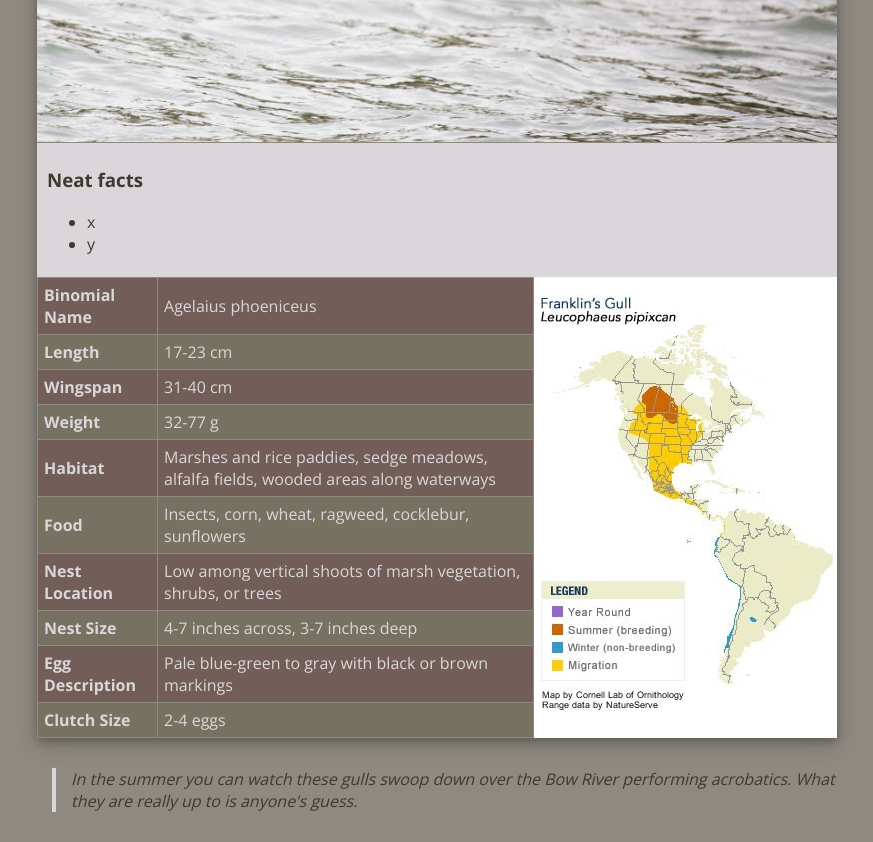
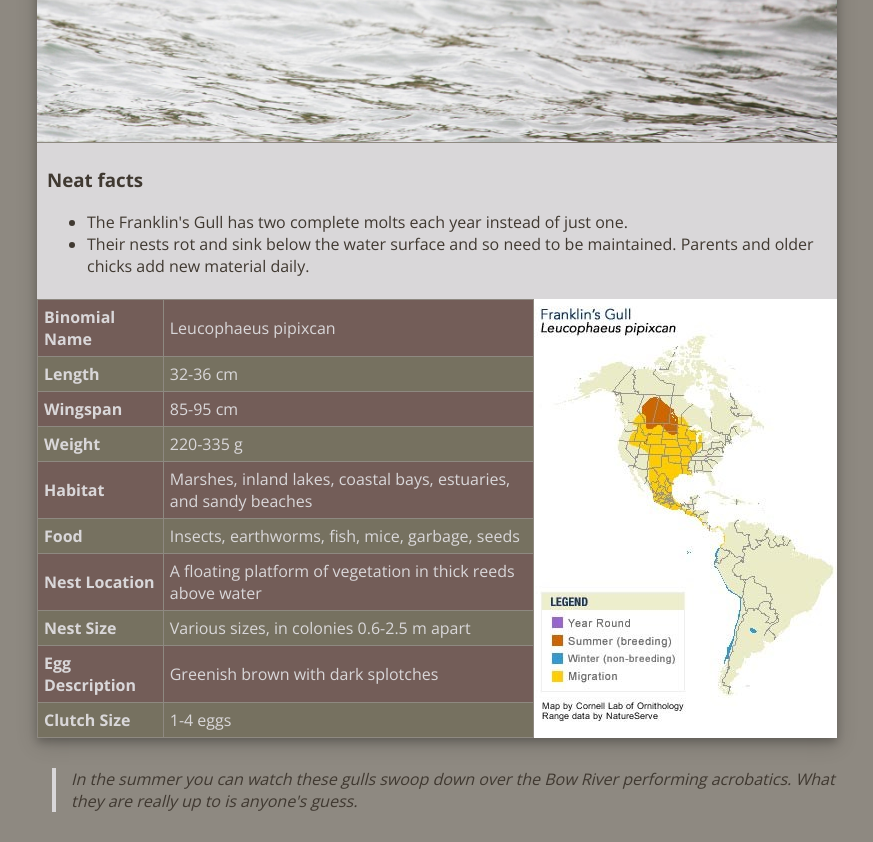
Before and after one commit to Hhpon/seng513-1, a plain HTML site: page pages/gull.html in a window 1280 px wide. Shown: the part 561-1403 px from the top of the page, without its empty margins (203-1076 px from the left). Drawn offline with nearby package versions, Linux system fonts and the light colour scheme; a web font is replaced by a local one.

Commit message:
gull complete

```diff
--- a/pages/gull.html
+++ b/pages/gull.html
@@ -26,22 +26,22 @@
             <div class="note dark-text">
               <h3>Neat facts</h3>
               <ul>
-                <li>x</li>
-                <li>y</li>
+                <li>The Franklin's Gull has two complete molts each year instead of just one.</li>
+                <li>Their nests rot and sink below the water surface and so need to be maintained. Parents and older chicks add new material daily.</li>
               </ul>
             </div>
             <div class="fact">
               <table class="fact light-text">
-                <tr><th>Binomial Name</th><td>Agelaius phoeniceus</td></tr>
-                <tr><th>Length</th><td>17-23 cm</td></tr>
-                <tr><th>Wingspan</th><td>31-40 cm</td></tr>
-                <tr><th>Weight</th><td>32-77 g</td></tr>
-                <tr><th>Habitat</th><td>Marshes and rice paddies, sedge meadows, alfalfa fields, wooded areas along waterways</td></tr>
-                <tr><th>Food</th><td>Insects, corn, wheat, ragweed, cocklebur, sunflowers</td></tr>
-                <tr><th>Nest Location</th><td>Low among vertical shoots of marsh vegetation, shrubs, or trees</td></tr>
-                <tr><th>Nest Size</th><td>4-7 inches across, 3-7 inches deep</td></tr>
-                <tr><th>Egg Description</th><td>Pale blue-green to gray with black or brown markings</td></tr>
-                <tr><th>Clutch Size</th><td>2-4 eggs</td></tr>
+                <tr><th>Binomial Name</th><td>Leucophaeus pipixcan</td></tr>
+                <tr><th>Length</th><td>32-36 cm</td></tr>
+                <tr><th>Wingspan</th><td>85-95 cm</td></tr>
+                <tr><th>Weight</th><td>220-335 g</td></tr>
+                <tr><th>Habitat</th><td>Marshes, inland lakes, coastal bays, estuaries, and sandy beaches</td></tr>
+                <tr><th>Food</th><td>Insects, earthworms, fish, mice, garbage, seeds</td></tr>
+                <tr><th>Nest Location</th><td>A floating platform of vegetation in thick reeds above water</td></tr>
+                <tr><th>Nest Size</th><td>Various sizes, in colonies 0.6-2.5 m apart</td></tr>
+                <tr><th>Egg Description</th><td>Greenish brown with dark splotches</td></tr>
+                <tr><th>Clutch Size</th><td>1-4 eggs</td></tr>
               </table>
               <div><img class="map" src="../img/gull_map.jpg" alt="Gull Map"></div>
             </div>
```
